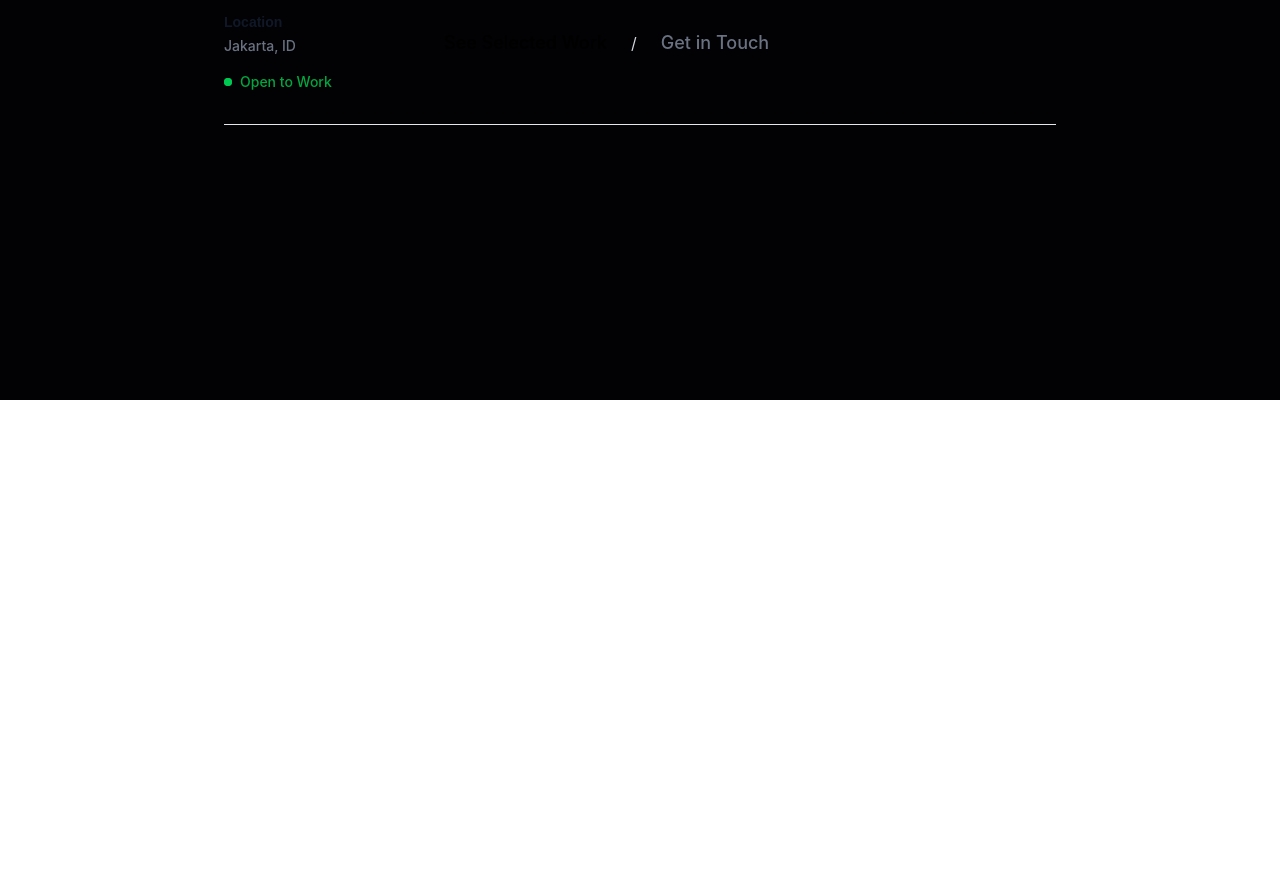
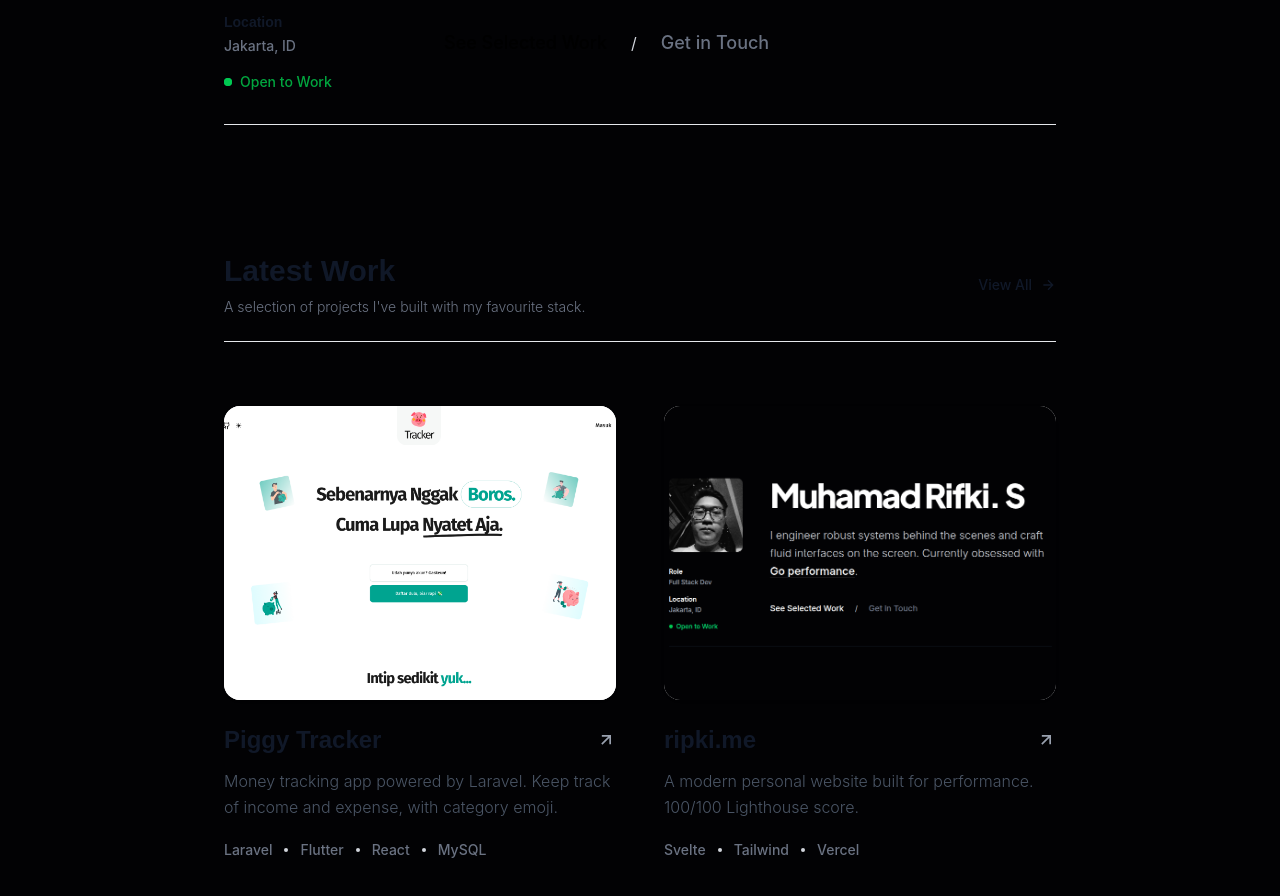
Before and after one commit to ripkime/portfolio, a SvelteKit app: page / in a window 1280 px wide. Shown: the part 400-1296 px from the top of the page. Before the commit the page ends 800 px from the top, so only its background shows below. Built offline with nearby package versions, Linux system fonts and the light colour scheme; a web font is replaced by a local one.

Commit message:
Project section

```diff
--- a/src/routes/+page.svelte
+++ b/src/routes/+page.svelte
@@ -83,4 +83,138 @@
 			<div class="mt-8 h-px w-full bg-gray-200 dark:bg-gray-800"></div>
 		</div>
 	</section>
+
+	<!-- project -->
+	<section class="px-4 pt-32 pb-20" id="projects">
+		<div class="container mx-auto max-w-4xl">
+			<div
+				class="mb-16 flex items-center space-x-7 justify-between border-b border-gray-200 pb-6 dark:border-gray-800"
+			>
+				<div>
+					<h2 class="font-heading text-2xl sm:text-3xl font-bold text-gray-900 dark:text-white">Latest Work</h2>
+					<p class="mt-2 text-sm font-light text-gray-500 dark:text-gray-400">
+						A selection of projects I've built with my favourite stack.
+					</p>
+				</div>
+
+				<a
+					href="/projects"
+					class="group flex items-center gap-2 text-sm font-medium text-gray-900 transition hover:text-black dark:text-white dark:hover:text-gray-300"
+				>
+					View All
+					<svg
+						class="h-4 w-4 transition-transform group-hover:translate-x-1"
+						viewBox="0 0 24 24"
+						fill="none"
+						stroke="currentColor"
+						stroke-width="2"><path d="M5 12h14M12 5l7 7-7 7" /></svg
+					>
+				</a>
+			</div>
+
+			<div class="grid gap-x-12 gap-y-16 sm:grid-cols-2">
+				<article class="group cursor-pointer">
+					<div
+						class="relative mb-6 overflow-hidden rounded-2xl bg-gray-100 shadow-sm transition-all duration-500 group-hover:shadow-xl dark:bg-zinc-800"
+					>
+						<div
+							class="absolute inset-0 z-10 bg-black/0 transition-colors duration-500 group-hover:bg-black/5"
+						></div>
+
+						<img
+							src="/assets/images/piggy-tracker-screenshot.png"
+							alt="Piggy Tracker App screenshot"
+							class="aspect-4/3 w-full object-cover transition-transform duration-700 ease-out group-hover:scale-105"
+						/>
+					</div>
+
+					<div class="flex flex-col gap-3">
+						<div class="flex items-center justify-between">
+							<h3 class="font-heading text-2xl font-bold text-gray-900 dark:text-white">
+								<a href="#s" class="relative">
+									Piggy Tracker
+									<span
+										class="absolute -bottom-1 left-0 h-0.5 w-0 bg-gray-900 transition-all duration-300 group-hover:w-full dark:bg-white"
+									></span>
+								</a>
+							</h3>
+							<svg
+								class="h-5 w-5 text-gray-400 transition-colors group-hover:text-gray-900 dark:group-hover:text-white"
+								viewBox="0 0 24 24"
+								fill="none"
+								stroke="currentColor"
+								stroke-width="2"><path d="M7 17L17 7M7 7h10v10" /></svg
+							>
+						</div>
+
+						<p class="text-base leading-relaxed font-light text-gray-600 dark:text-gray-400">
+							Money tracking app powered by Laravel. Keep track of income and expense, with category emoji.
+						</p>
+
+						<div
+							class="mt-2 flex items-center gap-3 text-sm font-medium text-gray-500 dark:text-gray-500"
+						>
+							<span>Laravel</span>
+							<span class="h-1 w-1 rounded-full bg-gray-300 dark:bg-zinc-700"></span>
+							<span>Flutter</span>
+							<span class="h-1 w-1 rounded-full bg-gray-300 dark:bg-zinc-700"></span>
+							<span>React</span>
+							<span class="h-1 w-1 rounded-full bg-gray-300 dark:bg-zinc-700"></span>
+							<span>MySQL</span>
+						</div>
+					</div>
+				</article>
+
+				<article class="group cursor-pointer">
+					<div
+						class="relative mb-6 overflow-hidden rounded-2xl bg-gray-100 shadow-sm transition-all duration-500 group-hover:shadow-xl dark:bg-zinc-800"
+					>
+						<div
+							class="absolute inset-0 z-10 bg-black/0 transition-colors duration-500 group-hover:bg-black/5"
+						></div>
+
+						<img
+							src="/assets/images/ripki-me-screenshot.png"
+							alt="Ripki.me Screenshot"
+							class="aspect-4/3 w-full object-cover transition-transform duration-700 ease-out group-hover:scale-105"
+						/>
+					</div>
+
+					<div class="flex flex-col gap-3">
+						<div class="flex items-center justify-between">
+							<h3 class="font-heading text-2xl font-bold text-gray-900 dark:text-white">
+								<a href="#s" class="relative">
+									ripki.me
+									<span
+										class="absolute -bottom-1 left-0 h-0.5 w-0 bg-gray-900 transition-all duration-300 group-hover:w-full dark:bg-white"
+									></span>
+								</a>
+							</h3>
+							<svg
+								class="h-5 w-5 text-gray-400 transition-colors group-hover:text-gray-900 dark:group-hover:text-white"
+								viewBox="0 0 24 24"
+								fill="none"
+								stroke="currentColor"
+								stroke-width="2"><path d="M7 17L17 7M7 7h10v10" /></svg
+							>
+						</div>
+
+						<p class="text-base leading-relaxed font-light text-gray-600 dark:text-gray-400">
+							A modern personal website built for performance. 100/100 Lighthouse score.
+						</p>
+
+						<div
+							class="mt-2 flex items-center gap-3 text-sm font-medium text-gray-500 dark:text-gray-500"
+						>
+							<span>Svelte</span>
+							<span class="h-1 w-1 rounded-full bg-gray-300 dark:bg-zinc-700"></span>
+							<span>Tailwind</span>
+							<span class="h-1 w-1 rounded-full bg-gray-300 dark:bg-zinc-700"></span>
+							<span>Vercel</span>
+						</div>
+					</div>
+				</article>
+			</div>
+		</div>
+	</section>
 </div>
```
Also changed, not shown: static/assets/images/piggy-tracker-screenshot.png (added), static/assets/images/ripki-me-screenshot.png (added).
